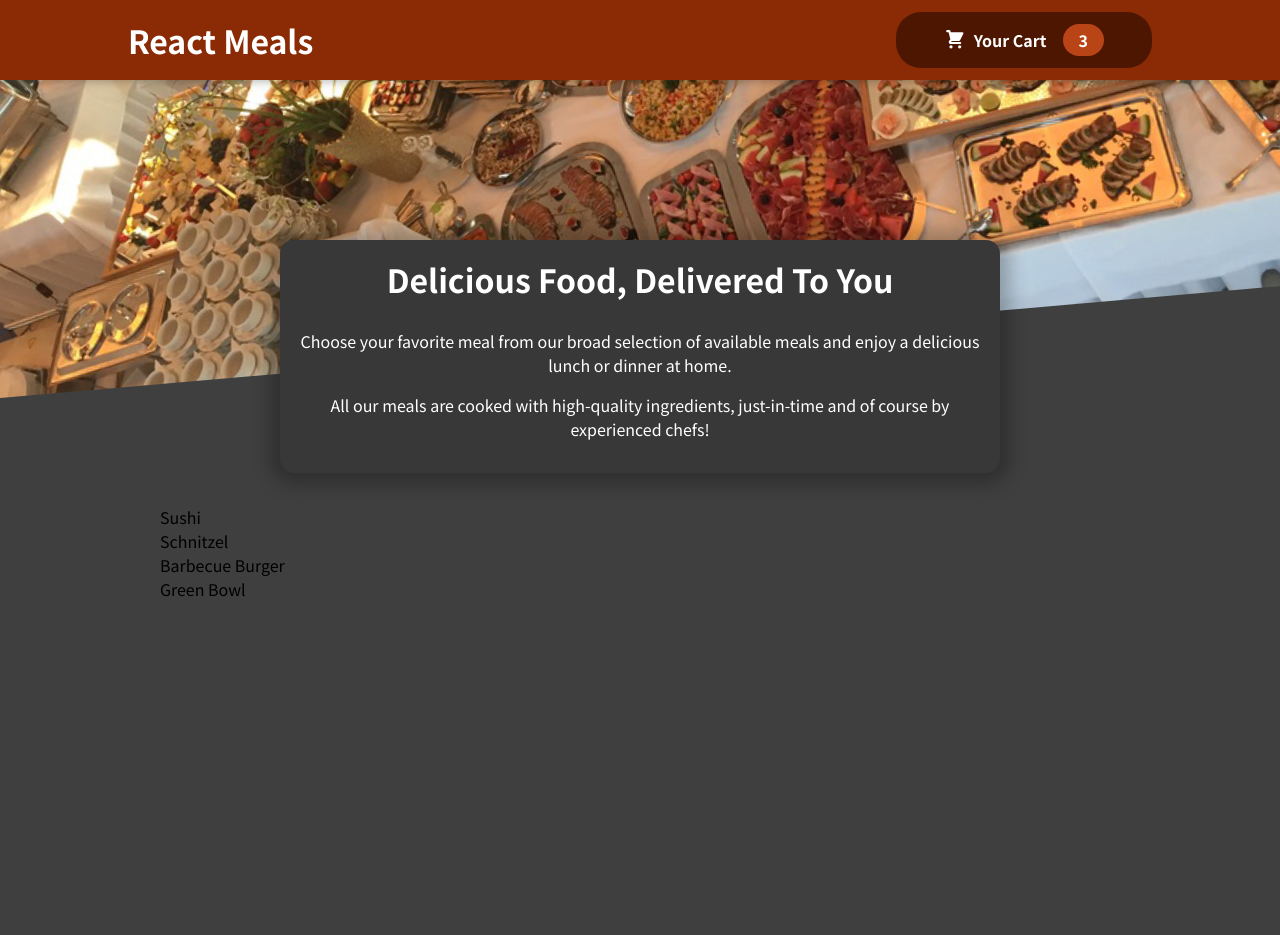
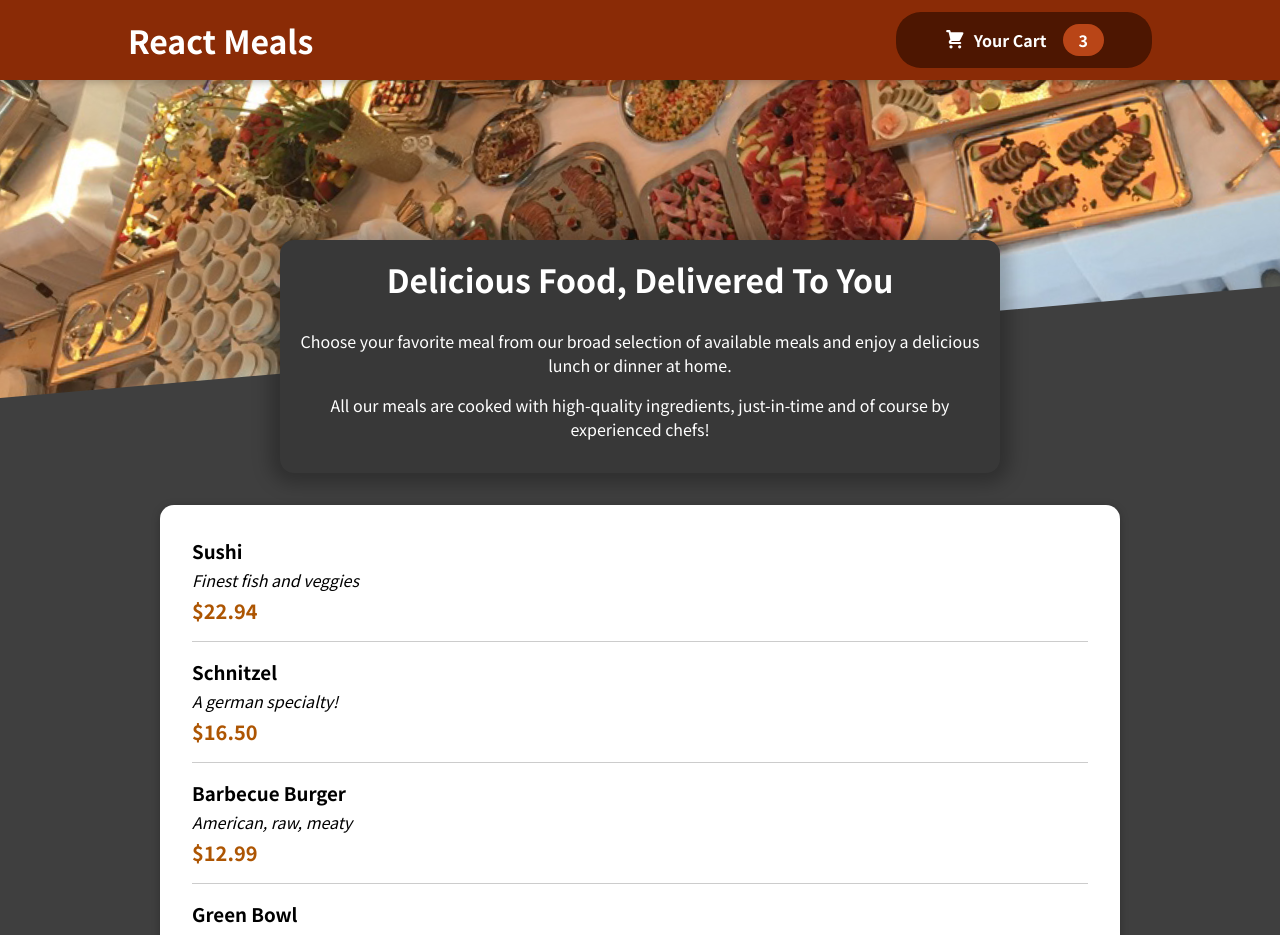
Before and after one commit to maddy8381/Food-Order-App, a React (Create React App) app: page / in a window 1280 px wide. Shown: the top 935 px of the page. Before the commit the page ends 800 px from the top, so only its background shows below. Built offline with nearby package versions, Linux system fonts and the light colour scheme.

Commit message:
Meal Item comp added

```diff
--- a/src/components/Meals/MealsAvailable.js
+++ b/src/components/Meals/AvailableMeals.js
@@ -1,11 +1,13 @@
 import classes from './AvailableMeals.module.css';
+import Card from './../UI/Card';
+import MealItem from './MealItem/MealItem';
 
 const DUMMY_MEALS = [
     {
         id: 'm1',
         name: 'Sushi',
         description: 'Finest fish and veggies',
-        price: 22.99,
+        price: 22.94229,
     },
     {
         id: 'm2',
@@ -29,13 +31,15 @@
 
 const AvailableMeals = () => {
 
-    const mealsList = DUMMY_MEALS.map(meal => <li>{meal.name}</li>)
+    const mealsList = DUMMY_MEALS.map(meal => (
+        <MealItem key={meal.id} name={meal.name} description={meal.description} price={meal.price} />
+    ));
 
     return (
         <section className={classes.meals}>
-            <ul>
-                {mealsList}
-            </ul>
+            <Card>
+                <ul>{mealsList}</ul>
+            </Card>
         </section>
     )
 }
--- /dev/null
+++ b/src/components/Meals/MealItem/MealItem.js
@@ -0,0 +1,20 @@
+import classes from './MealItem.module.css'
+
+const MealItem = (props) => {
+    const price = `$${props.price.toFixed(2)}`
+
+    return (
+        <li className={classes.meal}>
+            <div>
+                <h3>{props.name}</h3>
+                <div className={classes.description}>{props.description}</div>
+                <div className={classes.price}>{price}</div>
+            </div>
+            <div>
+
+            </div>
+        </li>
+    );
+}
+
+export default MealItem;
--- /dev/null
+++ b/src/components/Meals/MealItem/MealItem.module.css
@@ -0,0 +1,22 @@
+.meal {
+  display: flex;
+  justify-content: space-between;
+  margin: 1rem;
+  padding-bottom: 1rem;
+  border-bottom: 1px solid #ccc;
+}
+
+.meal h3 {
+  margin: 0 0 0.25rem 0;
+}
+
+.description {
+  font-style: italic;
+}
+
+.price {
+  margin-top: 0.25rem;
+  font-weight: bold;
+  color: #ad5502;
+  font-size: 1.25rem;
+}
--- a/src/components/Meals/Meals.js
+++ b/src/components/Meals/Meals.js
@@ -1,6 +1,6 @@
 import React from "react";
 import MealsSummary from './MealsSummary';
-import MealsAvailable from './MealsAvailable';
+import MealsAvailable from './AvailableMeals';
 
 const Meals = () => {
 
--- /dev/null
+++ b/src/components/UI/Card.js
@@ -0,0 +1,11 @@
+import classes from './Card.module.css';
+
+const Card = (props) => {
+    return (
+        <div className={classes.card}>
+            {props.children}
+        </div>
+    );
+}
+
+export default Card;
--- /dev/null
+++ b/src/components/UI/Card.module.css
@@ -0,0 +1,6 @@
+.card {
+  padding: 1rem;
+  box-shadow: 0 2px 8px rgba(0, 0, 0, 0.25);
+  border-radius: 14px;
+  background-color: white;
+}
```
Also changed, not shown: src/components/Meals/MealItem/MealItemForm.js (added), 1 other file (tests, documents, lock files or other folders).
